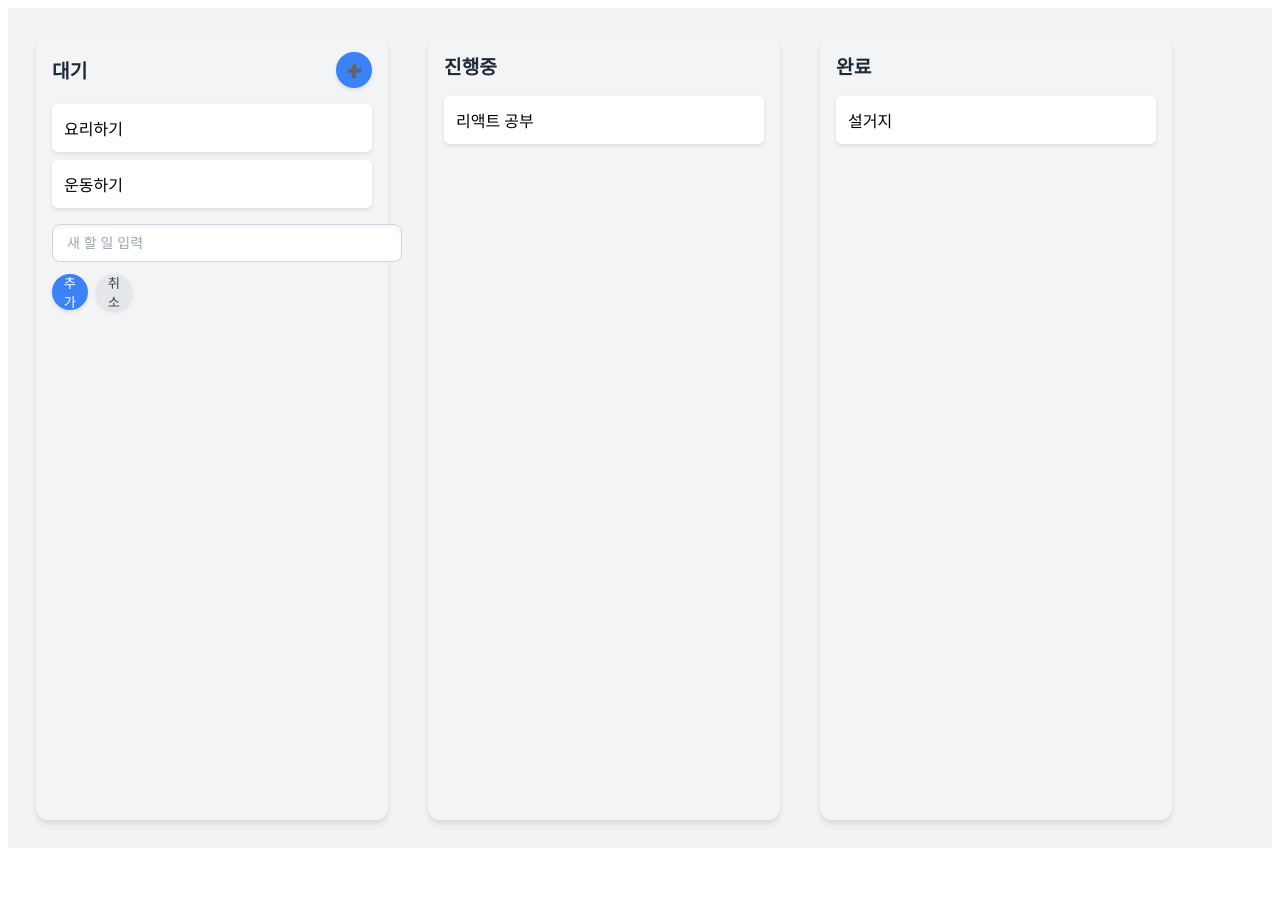
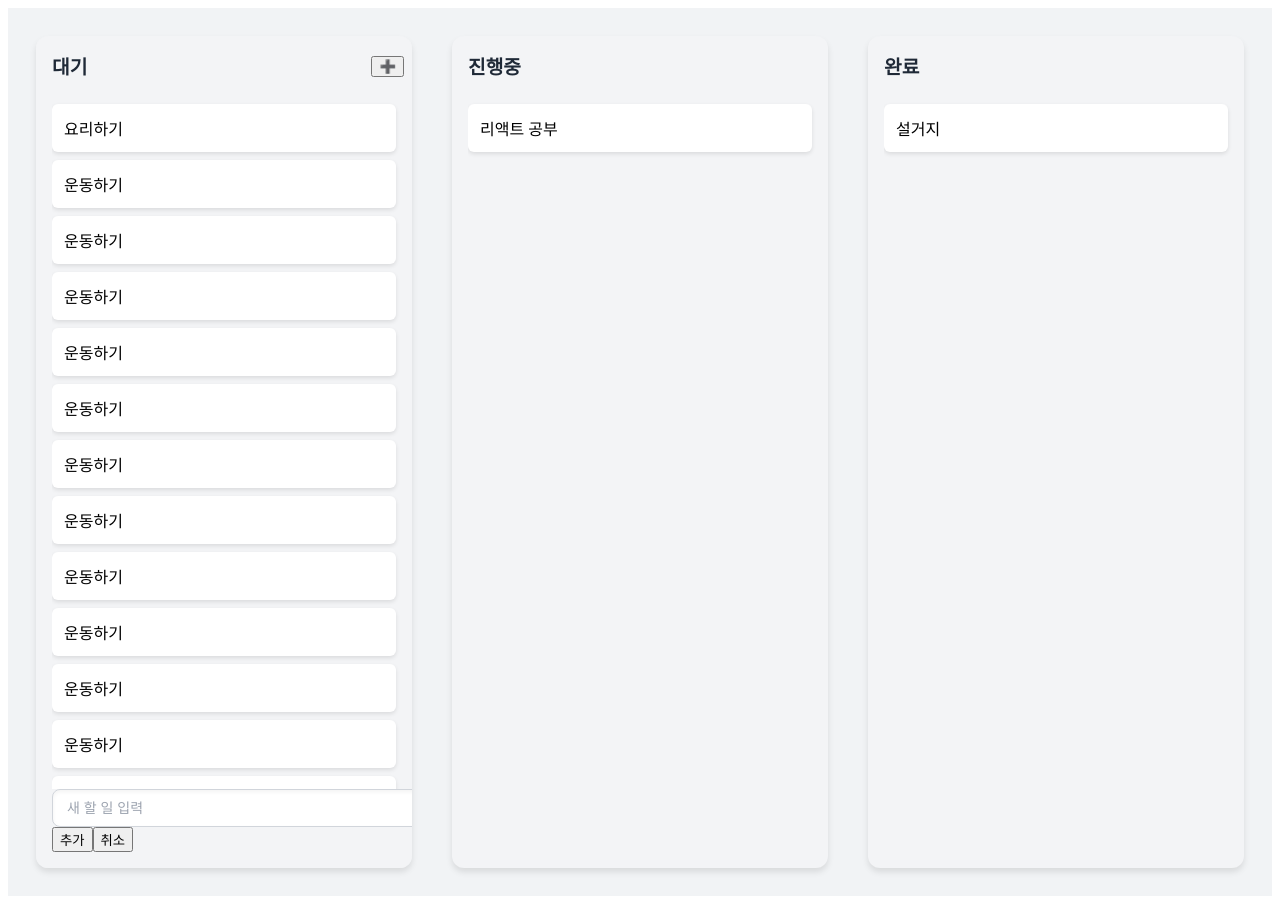
Before and after one commit to HomeServers/MyTodoList-fe, a React (Create React App) app: page / in a window 1280 px wide. Both pictures are taken after a click on the button "Add Task". Before the commit the page ends 856 px from the top, so only its background shows below. Built offline with nearby package versions, Linux system fonts and the light colour scheme.

Commit message:
feat: #2 horizon scrollbar
closes #2

```diff
--- a/src/components/Kanban/KanbanBoard.jsx
+++ b/src/components/Kanban/KanbanBoard.jsx
@@ -1,9 +1,11 @@
 import { DragDropContext } from '@hello-pangea/dnd';
 import { KanbanColumn } from './KanbanColumn';
+import './styles/KanbanBoard.css'
 
 export const KanbanBoard = ({ tasks, onDragEnd, onAddTask }) => (
   <DragDropContext onDragEnd={onDragEnd}>
-    <div style={{
+    <div
+    style={{
       display: 'flex',
       gap: '24px',
       padding: '20px',
--- a/src/components/Kanban/KanbanColumn.jsx
+++ b/src/components/Kanban/KanbanColumn.jsx
@@ -5,6 +5,7 @@ import { PrimaryButton} from '../buttons/PrimaryButton';
 import { SecondaryButton} from '../buttons/SecondaryButton';
 import { InputField } from '../Inputs/InputField';
 import './styles/KanbanColumn.css'; // 스타일 분리
+import './styles/KanbanBoard.css'
 
 export const KanbanColumn = ({ status, tasks, onAddTask }) => {
   const [isAdding, setIsAdding] = useState(false);
@@ -23,7 +24,7 @@ export const KanbanColumn = ({ status, tasks, onAddTask }) => {
         <div
           {...provided.droppableProps}
           ref={provided.innerRef}
-          className="kanban-column"
+          className="kanban-column kanban-board"
         >
           {/* 컬럼 헤더 */}
           <div className="kanban-header">
--- /dev/null
+++ b/src/components/Kanban/styles/KanbanBoard.css
@@ -0,0 +1,24 @@
+.kanban-tasks {
+    flex: 1; /* 가변적으로 늘어남 */
+    min-height: 0; /* 스크롤 컨테이너에서 필수 */
+    overflow-y: auto; /* 수직 스크롤 활성화 */
+    padding-right: 8px; /* 스크롤바 여백 */
+  }
+
+  /* 스크롤바 커스터마이징 */
+  .kanban-tasks::-webkit-scrollbar {
+    width: 8px; /* 스크롤바 너비 */
+  }
+
+  .kanban-tasks::-webkit-scrollbar-thumb {
+    background-color: #cbd5e1; /* 스크롤바 색상 */
+    border-radius: 4px;
+  }
+
+  .kanban-tasks::-webkit-scrollbar-thumb:hover {
+    background-color: #94a3b8; /* 호버 시 더 진한 색상 */
+  }
+
+  .kanban-tasks::-webkit-scrollbar-track {
+    background-color: #f1f5f9; /* 스크롤 트랙 색상 */
+  }
--- a/src/components/Kanban/styles/KanbanColumn.css
+++ b/src/components/Kanban/styles/KanbanColumn.css
@@ -1,18 +1,45 @@
 /* KanbanColumn.css */
 .kanban-column {
+  height: 800px;
   width: 320px;
-  background: #f3f4f6;
+  background: #f3f4f6; /* 밝은 회색 */
   border-radius: 12px;
   padding: 16px;
   margin: 8px;
-  box-shadow: 0 4px 6px rgba(0, 0, 0, 0.1);
+  box-shadow: 0 4px 6px rgba(0, 0, 0, 0.1); /* 그림자 */
   transition: transform 0.2s ease-in-out;
+  display: flex;
+  flex-direction: column; /* 세로 레이아웃 */
+
+  flex: 1; /* 가변적으로 늘어남 */
+  min-height: 0; /* 스크롤 컨테이너에서 필수 */
+  overflow-x: auto; /* 수직 스크롤 활성화 */
+  padding-right: 8px; /* 스크롤바 여백 */
 }
 
 .kanban-column:hover {
   transform: translateY(-4px);
   box-shadow: 0 6px 12px rgba(0, 0, 0, 0.15);
 }
+
+  /* 스크롤바 커스터마이징 */
+  .kanban-column::-webkit-scrollbar {
+    width: 8px; /* 스크롤바 너비 */
+  }
+
+  .kanban-column::-webkit-scrollbar-thumb {
+    background-color: #cbd5e1; /* 스크롤바 색상 */
+    border-radius: 4px;
+  }
+
+  .kanban-column::-webkit-scrollbar-thumb:hover {
+    background-color: #94a3b8; /* 호버 시 더 진한 색상 */
+  }
+
+  .kanban-column::-webkit-scrollbar-track {
+    background-color: #f1f5f9; /* 스크롤 트랙 색상 */
+  }
+
 
 .kanban-header {
   display: flex;
@@ -27,17 +54,3 @@
   font-weight: bold;
   color: #1f2937;
 }
-
-.kanban-tasks {
-  min-height: 40px;
-}
-
-.kanban-form {
-  margin-top: 16px;
-}
-
-.kanban-form-actions {
-  display: flex;
-  gap: 8px;
-  margin-top: 12px;
-}
--- a/src/components/buttons/styles/Button.css
+++ b/src/components/buttons/styles/Button.css
@@ -1,30 +1,56 @@
-/* Buttons.css */
-.btn {
+/* KanbanColumn.css */
+.kanban-column {
+  width: 320px;
+  background: #f3f4f6; /* 밝은 회색 */
+  border-radius: 12px;
+  padding: 16px;
+  margin: 8px;
+  box-shadow: 0 4px 6px rgba(0, 0, 0, 0.1); /* 그림자 */
+  transition: transform 0.2s ease-in-out;
   display: flex;
-  align-items: center;
-  justify-content: center;
-  width: 36px; /* 고정된 너비 */
-  height: 36px; /* 고정된 높이 */
-  border: none;
-  border-radius: 50%; /* 완벽한 원형 */
-  background-color: #e5e7eb; /* 중립적인 회색 */
-  color: #374151; /* 아이콘 색상 */
-  cursor: pointer;
-  transition: transform 0.2s ease, background-color 0.2s ease;
-  box-shadow: 0 2px 4px rgba(0, 0, 0, 0.1); /* 약간의 그림자 */
+  flex-direction: column; /* 세로 레이아웃 */
 }
 
-.btn:hover {
-  background-color: #d1d5db; /* 호버 시 약간 더 어두운 회색 */
-  transform: scale(1.1); /* 버튼이 살짝 커짐 */
-  box-shadow: 0 4px 8px rgba(0, 0, 0, 0.15); /* 호버 시 그림자 강화 */
+.kanban-column:hover {
+  transform: translateY(-4px);
+  box-shadow: 0 6px 12px rgba(0, 0, 0, 0.15);
 }
 
-.btn-primary {
-  background-color: #3b82f6; /* 기본 파란색 */
-  color: white; /* 흰색 아이콘 */
+.kanban-header {
+  display: flex;
+  justify-content: space-between;
+  align-items: center;
+  margin-bottom: 16px;
 }
 
-.btn-primary:hover {
-  background-color: #2563eb; /* 호버 시 조금 더 진한 파란색 */
+.kanban-title {
+  margin: 0;
+  font-size: 1.2rem;
+  font-weight: bold;
+  color: #1f2937;
 }
+
+.kanban-tasks {
+  flex: 1; /* 가변적으로 늘어남 */
+  min-height: 0; /* 스크롤 컨테이너에서 필수 */
+  overflow-y: auto; /* 수직 스크롤 활성화 */
+  padding-right: 8px; /* 스크롤바 여백 */
+}
+
+/* 스크롤바 커스터마이징 */
+.kanban-tasks::-webkit-scrollbar {
+  width: 8px; /* 스크롤바 너비 */
+}
+
+.kanban-tasks::-webkit-scrollbar-thumb {
+  background-color: #cbd5e1; /* 스크롤바 색상 */
+  border-radius: 4px;
+}
+
+.kanban-tasks::-webkit-scrollbar-thumb:hover {
+  background-color: #94a3b8; /* 호버 시 더 진한 색상 */
+}
+
+.kanban-tasks::-webkit-scrollbar-track {
+  background-color: #f1f5f9; /* 스크롤 트랙 색상 */
+}
--- a/src/constants/tasks.js
+++ b/src/constants/tasks.js
@@ -1,5 +1,24 @@
 export const INITIAL_TASKS = {
-    대기: [{ id: '1', content: '요리하기' }, { id: '2', content: '운동하기' }],
-    진행중: [{ id: '3', content: '리액트 공부' }],
-    완료: [{ id: '4', content: '설거지' }],
-  };
+  대기: [
+    { id: '1', content: '요리하기' },
+    { id: '2', content: '운동하기' },
+    { id: '3', content: '운동하기' },
+    { id: '4', content: '운동하기' },
+    { id: '5', content: '운동하기' },
+    { id: '6', content: '운동하기' },
+    { id: '7', content: '운동하기' },
+    { id: '8', content: '운동하기' },
+    { id: '9', content: '운동하기' },
+    { id: '10', content: '운동하기' },
+    { id: '11', content: '운동하기' },
+    { id: '12', content: '운동하기' },
+    { id: '13', content: '운동하기' },
+    { id: '14', content: '운동하기' },
+    { id: '15', content: '운동하기' },
+    { id: '16', content: '운동하기' },
+    { id: '17', content: '운동하기' },
+    { id: '18', content: '운동하기' },
+  ],
+  진행중: [{ id: '19', content: '리액트 공부' }],
+  완료: [{ id: '20', content: '설거지' }],
+};
```
